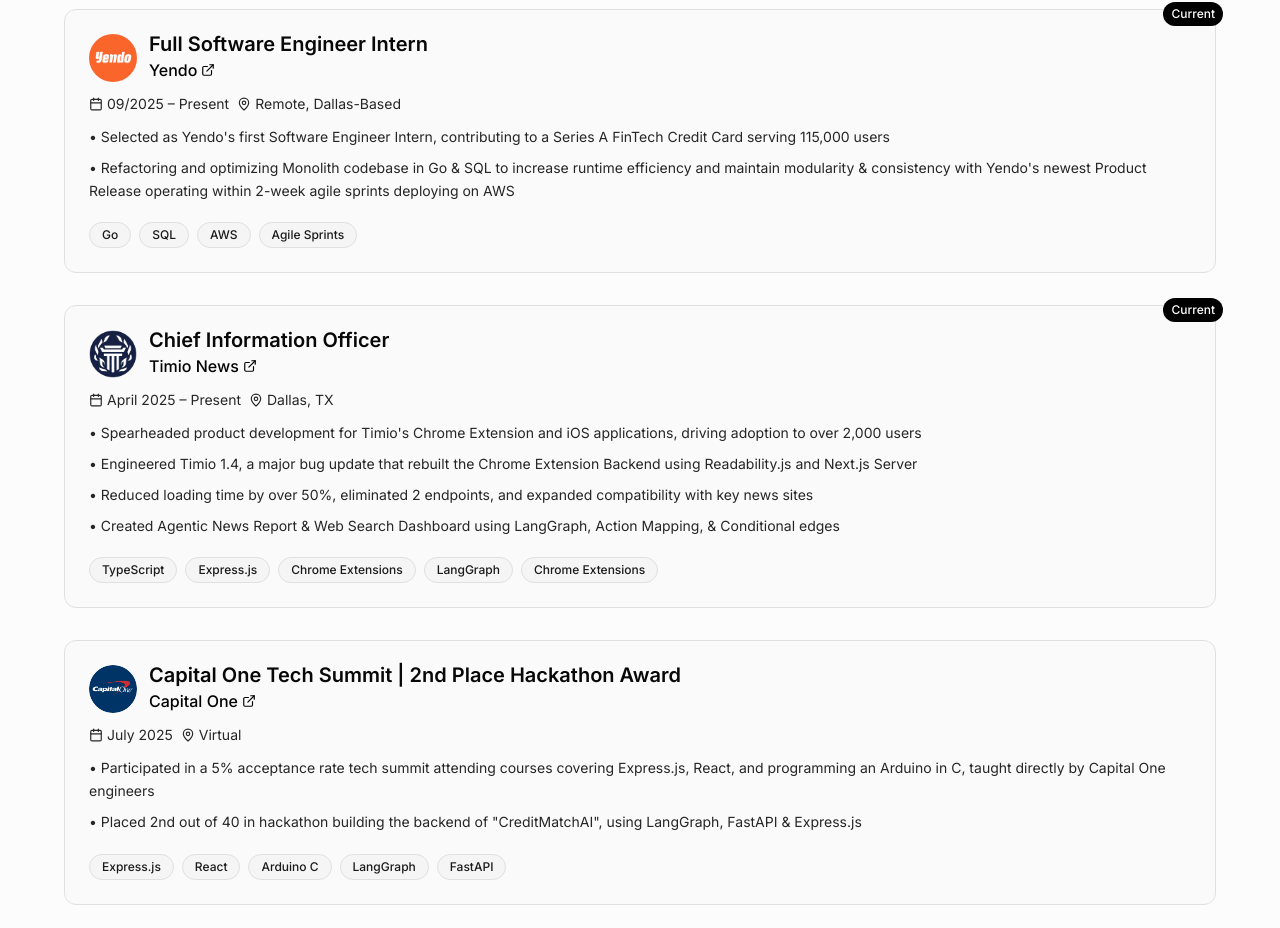
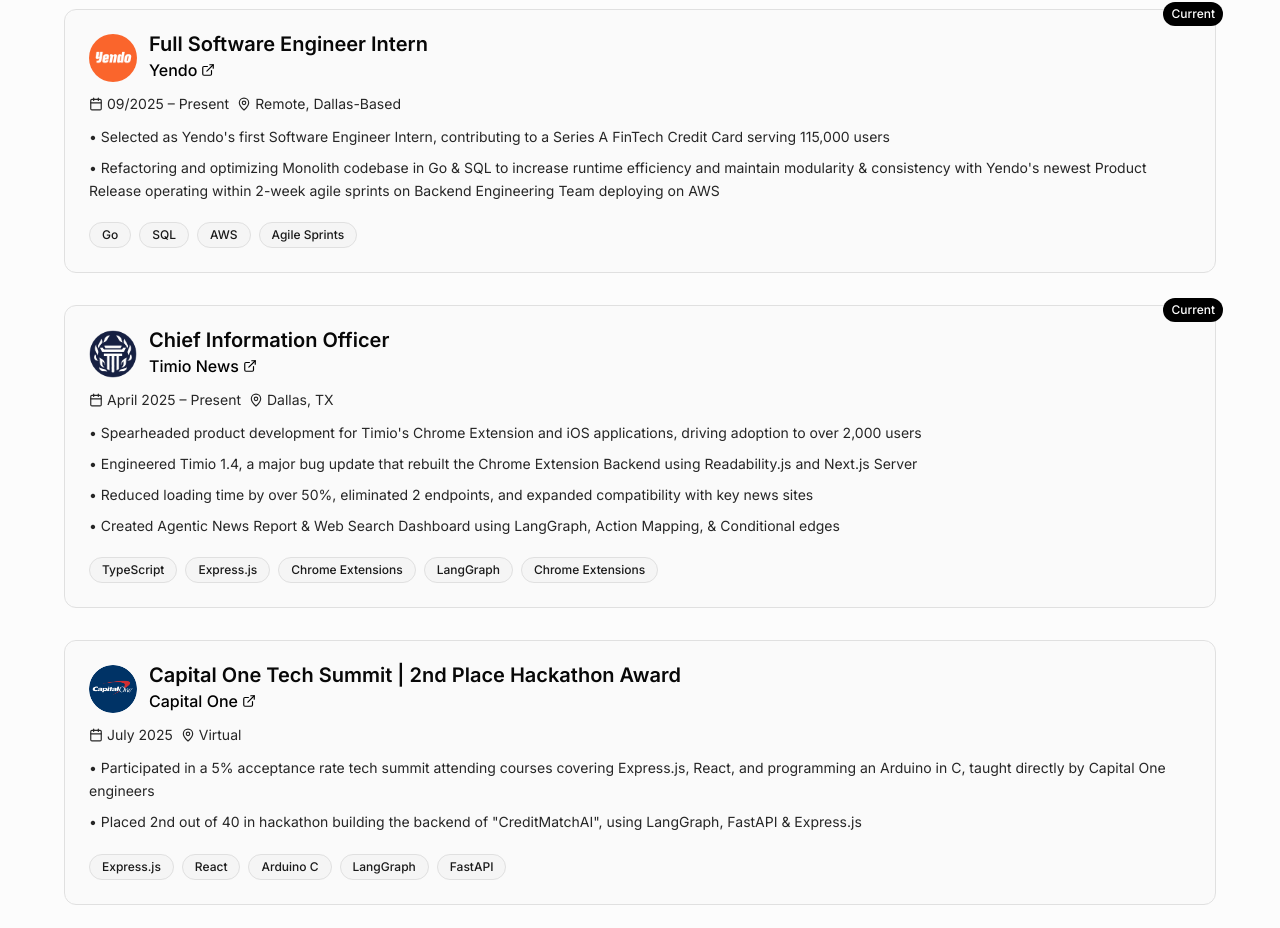
Before and after one commit to cabrerajulian401/Portfolio_Website, a React (Vite) app: page / in a window 1280 px wide. Shown: the part 2779-3707 px from the top of the page. Built offline with nearby package versions, Linux system fonts and the light colour scheme.

Commit message:
Backend Fix

```diff
--- a/src/components/Experience.tsx
+++ b/src/components/Experience.tsx
@@ -9,7 +9,7 @@ const Experience = () => {
       period: '09/2025 – Present',
       description: [
         'Selected as Yendo\'s first Software Engineer Intern, contributing to a Series A FinTech Credit Card serving 115,000 users',
-        'Refactoring and optimizing Monolith codebase in Go & SQL to increase runtime efficiency and maintain modularity & consistency with Yendo\'s newest Product Release operating within 2-week agile sprints deploying on AWS'
+        'Refactoring and optimizing Monolith codebase in Go & SQL to increase runtime efficiency and maintain modularity & consistency with Yendo\'s newest Product Release operating within 2-week agile sprints on Backend Engineering Team deploying on AWS'
       ],
       technologies: ['Go', 'SQL', 'AWS','Agile Sprints'],
       current: true,
```
